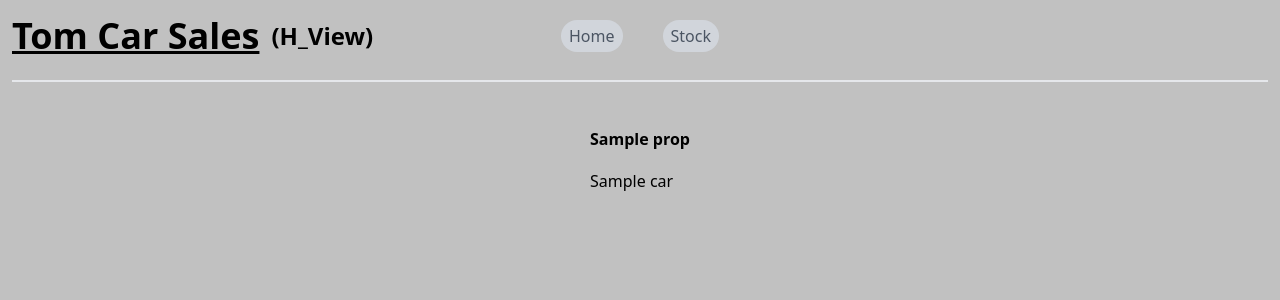
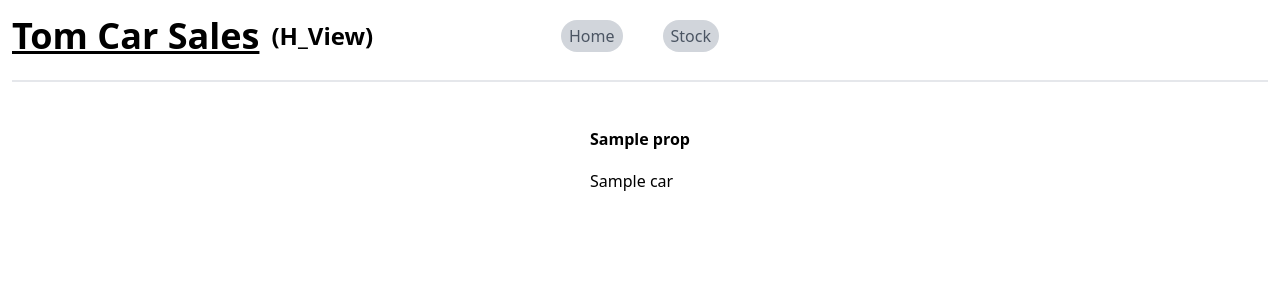
Before and after one commit to TomTicehurst-HNDComputing/Flask-MSSQL, a Flask app: template render/templates/stock.jinja in a window 1280 px wide. Shown: the top 300 px of the page. Run offline with Flask 3, Linux system fonts and the light colour scheme; the template is opened without the code that fills it: most values are stand-ins (such as "Sample title", 1, 10 or a date in 2020); style sheets or scripts are compiled from the project's sources; some libraries are stand-ins or nearby versions.

Commit message:
update bgc to be white

```diff
--- a/render/static/app.css
+++ b/render/static/app.css
@@ -2,7 +2,3 @@
 @tailwind base;
 @tailwind components;
 @tailwind utilities;
-
-body {
-  background-color: rgb(193, 193, 193);
-}
```
